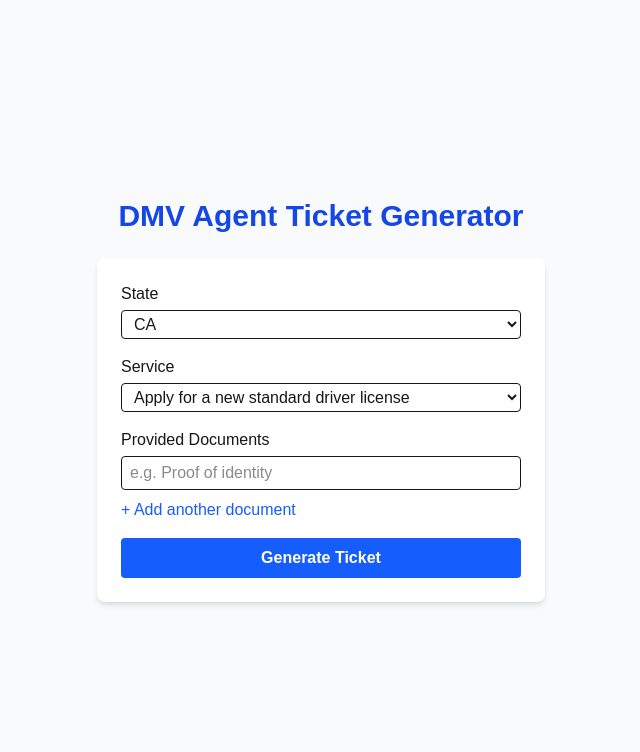
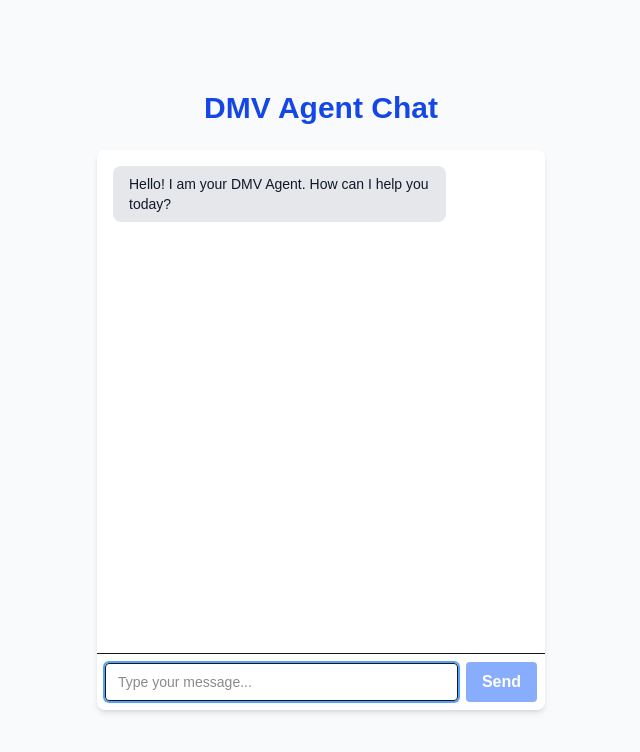
Before and after one commit to ardalangh/dmv-agent, a Next.js app: page / in a window 1280 px wide. Shown: the top 752 px of the page, without its empty margins (319-959 px from the left). Built offline with nearby package versions, Linux system fonts and the light colour scheme.

Commit message:
fix: type ChatMessage role as 'user' | 'assistant' to resolve linter errors in chat UI

```diff
--- a/src/app/page.tsx
+++ b/src/app/page.tsx
@@ -1,144 +1,102 @@
 "use client";
 
-import { useState, useEffect } from 'react';
+import { useState, useRef, useEffect } from 'react';
 
-interface TicketResponse {
-  category: string;
-  status: 'complete' | 'incomplete';
-  missingDocs: string[];
-  ticketType: string;
+interface ChatMessage {
+  role: 'user' | 'assistant';
+  content: string;
 }
 
-const STATES = ['CA', 'NY', 'TX'];
-
-const SERVICES: Record<string, string[]> = {
-  CA: [
-    'Apply for a new standard driver license',
-    'Renew driver license or CDL',
-  ],
-  NY: [
-    'Apply for a new standard driver license',
-    'Renew driver license or CDL',
-  ],
-  TX: [
-    'Apply for a new standard driver license',
-    'Renew driver license or CDL',
-  ],
-};
-
 export default function Home() {
-  const [state, setState] = useState('CA');
-  const [service, setService] = useState(SERVICES['CA'][0]);
-  const [docs, setDocs] = useState<string[]>(['']);
+  const [messages, setMessages] = useState<ChatMessage[]>([
+    { role: 'assistant' as const, content: 'Hello! I am your DMV Agent. How can I help you today?' },
+  ]);
+  const [input, setInput] = useState('');
   const [isLoading, setIsLoading] = useState(false);
-  const [result, setResult] = useState<TicketResponse | null>(null);
   const [error, setError] = useState('');
+  const chatEndRef = useRef<HTMLDivElement | null>(null);
 
   useEffect(() => {
-    setService(SERVICES[state][0]);
-    setDocs(['']);
-    setResult(null);
+    chatEndRef.current?.scrollIntoView({ behavior: 'smooth' });
+  }, [messages]);
+
+  const sendMessage = async () => {
+    if (!input.trim()) return;
     setError('');
-  }, [state]);
-
-  const handleDocChange = (idx: number, value: string) => {
-    setDocs((prev) => {
-      const next = [...prev];
-      next[idx] = value;
-      return next;
-    });
-  };
-
-  const addDocField = () => setDocs((prev) => [...prev, '']);
-  const removeDocField = (idx: number) => setDocs((prev) => prev.length > 1 ? prev.filter((_, i) => i !== idx) : prev);
-
-  const handleSubmit = async (e: React.FormEvent) => {
-    e.preventDefault();
+    const newMessages: ChatMessage[] = [...messages, { role: 'user', content: input }];
+    setMessages(newMessages);
+    setInput('');
     setIsLoading(true);
-    setResult(null);
-    setError('');
     try {
-      const res = await fetch('/api/ticket', {
+      const res = await fetch('/api/chat', {
         method: 'POST',
         headers: { 'Content-Type': 'application/json' },
-        body: JSON.stringify({ state, service, providedDocs: docs.filter(Boolean) }),
+        body: JSON.stringify({ messages: newMessages }),
       });
       if (!res.ok) throw new Error('Server error');
       const data = await res.json();
-      setResult(data);
+      setMessages([...newMessages, { role: 'assistant', content: data.reply }]);
     } catch (err) {
-      setError('Failed to generate ticket.');
+      setError('Failed to get response.');
     } finally {
       setIsLoading(false);
     }
   };
 
+  const handleInputKeyDown = (e: React.KeyboardEvent<HTMLInputElement>) => {
+    if (e.key === 'Enter' && !e.shiftKey) {
+      e.preventDefault();
+      if (!isLoading) sendMessage();
+    }
+  };
+
   return (
     <div className="min-h-screen flex flex-col items-center justify-center bg-gray-50 p-4">
-      <h1 className="text-3xl font-bold mb-6 text-blue-700">DMV Agent Ticket Generator</h1>
-      <form onSubmit={handleSubmit} className="bg-white shadow-md rounded-lg p-6 w-full max-w-md flex flex-col gap-4">
-        <label className="font-medium">State
-          <select
-            className="block w-full mt-1 border rounded px-2 py-1"
-            value={state}
-            onChange={e => setState(e.target.value)}
+      <h1 className="text-3xl font-bold mb-6 text-blue-700">DMV Agent Chat</h1>
+      <div className="w-full max-w-md bg-white shadow-md rounded-lg flex flex-col h-[70vh]">
+        <div className="flex-1 overflow-y-auto p-4 space-y-4">
+          {messages.map((msg, idx) => (
+            <div
+              key={idx}
+              className={`flex ${msg.role === 'user' ? 'justify-end' : 'justify-start'}`}
             >
-            {STATES.map(s => <option key={s} value={s}>{s}</option>)}
-          </select>
-        </label>
-        <label className="font-medium">Service
-          <select
-            className="block w-full mt-1 border rounded px-2 py-1"
-            value={service}
-            onChange={e => setService(e.target.value)}
+              <div
+                className={`rounded-lg px-4 py-2 max-w-[80%] whitespace-pre-line text-sm
+                  ${msg.role === 'user' ? 'bg-blue-600 text-white' : 'bg-gray-200 text-gray-900'}`}
               >
-            {SERVICES[state].map(s => <option key={s} value={s}>{s}</option>)}
-          </select>
-        </label>
-        <div>
-          <span className="font-medium">Provided Documents</span>
-          {docs.map((doc, idx) => (
-            <div key={idx} className="flex gap-2 mt-1">
-              <input
-                className="flex-1 border rounded px-2 py-1"
-                type="text"
-                placeholder="e.g. Proof of identity"
-                value={doc}
-                onChange={e => handleDocChange(idx, e.target.value)}
-                required={idx === 0}
-              />
-              {docs.length > 1 && (
-                <button type="button" className="text-red-500" onClick={() => removeDocField(idx)} title="Remove">&times;</button>
-              )}
+                {msg.content}
+              </div>
             </div>
           ))}
-          <button type="button" className="mt-2 text-blue-600 hover:underline" onClick={addDocField}>+ Add another document</button>
+          <div ref={chatEndRef} />
         </div>
+        <form
+          className="flex items-center border-t p-2 gap-2"
+          onSubmit={e => {
+            e.preventDefault();
+            if (!isLoading) sendMessage();
+          }}
+        >
+          <input
+            className="flex-1 border rounded px-3 py-2 text-sm focus:outline-none focus:ring-2 focus:ring-blue-400"
+            type="text"
+            placeholder="Type your message..."
+            value={input}
+            onChange={e => setInput(e.target.value)}
+            onKeyDown={handleInputKeyDown}
+            disabled={isLoading}
+            autoFocus
+          />
           <button
             type="submit"
             className="bg-blue-600 text-white rounded px-4 py-2 font-semibold hover:bg-blue-700 disabled:opacity-50"
-          disabled={isLoading}
+            disabled={isLoading || !input.trim()}
           >
-          {isLoading ? 'Checking...' : 'Generate Ticket'}
+            {isLoading ? '...' : 'Send'}
           </button>
-        {error && <div className="text-red-600 text-sm mt-2">{error}</div>}
         </form>
-      {result && (
-        <div className="mt-8 bg-white shadow-lg rounded-lg p-6 w-full max-w-md">
-          <h2 className="text-xl font-bold mb-2 text-green-700">Ticket Result</h2>
-          <div className="mb-1"><span className="font-medium">Category:</span> {result.category}</div>
-          <div className="mb-1"><span className="font-medium">Ticket Type:</span> {result.ticketType}</div>
-          <div className="mb-1"><span className="font-medium">Status:</span> <span className={result.status === 'complete' ? 'text-green-600' : 'text-yellow-600'}>{result.status}</span></div>
-          {result.missingDocs.length > 0 && (
-            <div className="mt-2">
-              <span className="font-medium text-red-600">Missing Documents:</span>
-              <ul className="list-disc list-inside text-red-600">
-                {result.missingDocs.map((doc, i) => <li key={i}>{doc}</li>)}
-              </ul>
+        {error && <div className="text-red-600 text-sm p-2">{error}</div>}
       </div>
-          )}
-        </div>
-      )}
     </div>
   );
 }
```
Lines whose indentation alone changed are shown as unchanged.
